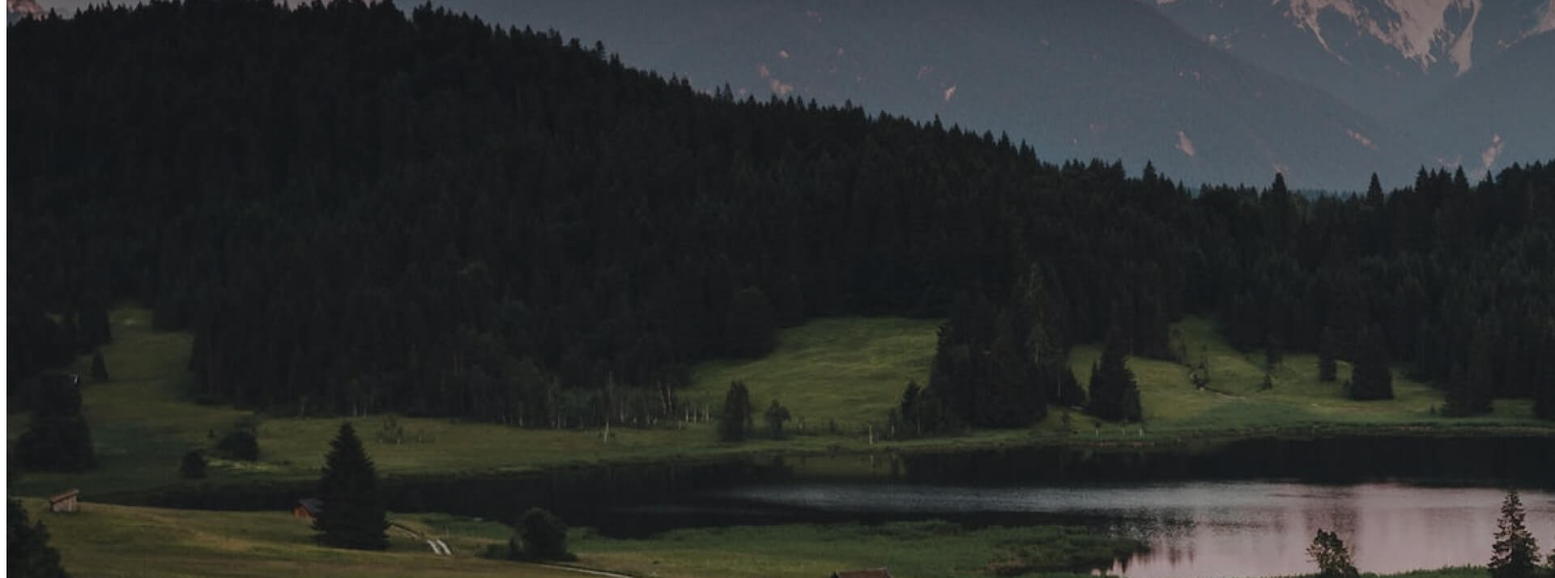
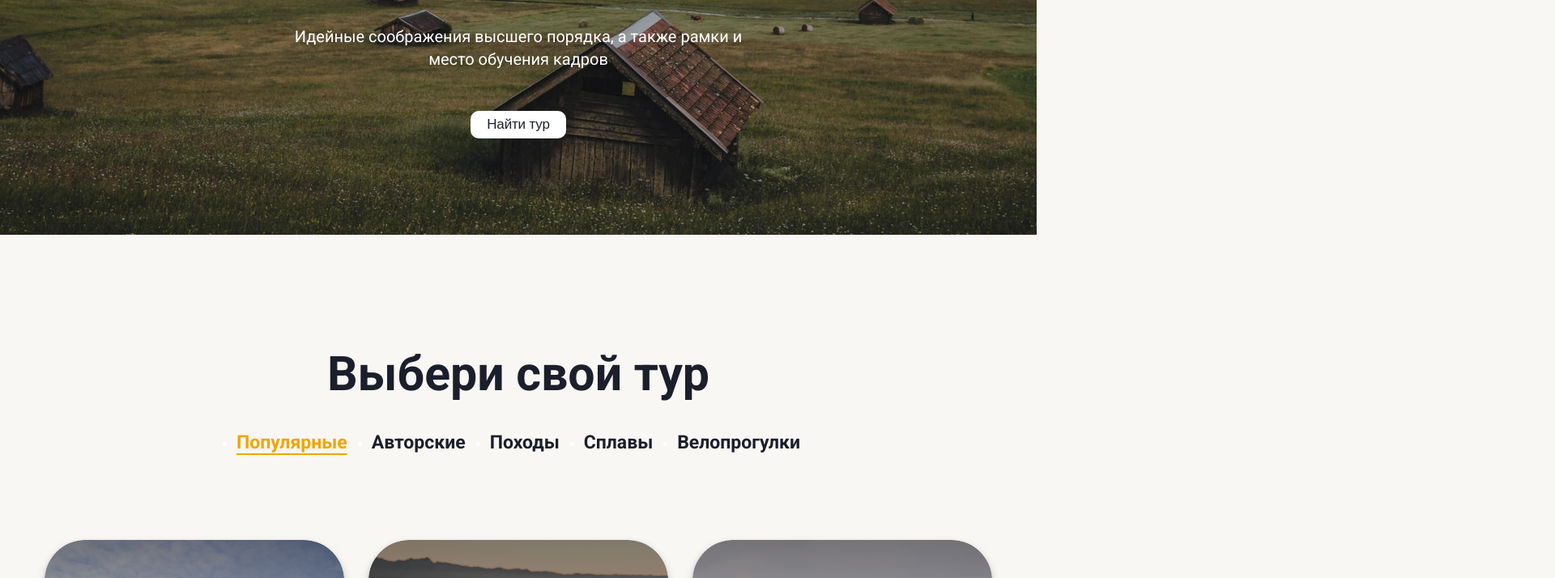
Before and after one commit to gregorybv/YourTour, a plain HTML site: page index.html in a window 1280 px wide. Shown: the part 540-1254 px from the top of the page at 81% size, 1920 px wide, since content can reach past the window. Drawn offline with Linux system fonts and the light colour scheme; the site is published under a folder, as on GitHub Pages, so addresses that start at the root find nothing.

Commit message:
puch style

```diff
--- a/index.html
+++ b/index.html
@@ -6,7 +6,7 @@
 		<meta name="description" content="Идеальные путешествия существуют. Идейные соображения высшего порядка, а также рамки и место обучения кадров." />
 		<meta name="keywords" content="путешествие, тур, место, цена, отдых." />
 		<link href="https://fonts.googleapis.com/css?family=Roboto:regular,500,700&display=swap" rel="stylesheet" />
-		<link rel="stylesheet" href="/style.css">
+		<link rel="stylesheet" href="style.css">
 		<link type="image/x-icon" href="./img/smile (1).png" rel="shortcut icon">
 		<title>YourTour</title>
 	</head>
--- a/style.css
+++ b/style.css
@@ -1,37 +1,37 @@
 /*=========== GENERALS ==============================================================================*/
-@import "blocs/generals/general.css";
-@import "blocs/generals/wrapper.css";
-@import "blocs/generals/container.css";
-@import "blocs/generals/title_h2.css";
+@import "./blocs/generals/general.css";
+@import "./blocs/generals/wrapper.css";
+@import "./blocs/generals/container.css";
+@import "./blocs/generals/title_h2.css";
 /*=========================================================================================*/
 
 /*================= HEADER =============================================================================*/
-@import "blocs/header/header.css";
+@import "./blocs/header/header.css";
 /*=========================================================================================*/
 
 /*================= MAIN ========================================================================*/
-@import "blocs/pages/main.css";
+@import "./blocs/pages/main.css";
 /*=========================================================================================*/
 
 /*================= TOUR ========================================================================*/
-@import "blocs/pages/tour.css";
+@import "./blocs/pages/tour.css";
 /*=========================================================================================*/
 
 /*================= REVIEW =============================================================================*/
-@import "blocs/pages/review.css";
+@import "./blocs/pages/review.css";
 /*=========================================================================================*/
 
 /*================= GALLERY ===============================================================================*/
-@import "blocs/pages/gallery.css";
+@import "./blocs/pages/gallery.css";
 /*=========================================================================================*/
 
 /*================= STORY ============================================================================*/
-@import "blocs/pages/story.css";
+@import "./blocs/pages/story.css";
 /*=========================================================================================*/
 
 /*================= TRAVEL ===============================================================================*/
-@import "blocs/pages/travel.css";
+@import "./blocs/pages/travel.css";
 /*=========================================================================================*/
 
 /*=================FOOTER ===============================================================================*/
-@import "blocs/footer/footer.css";
+@import "./blocs/footer/footer.css";
```
